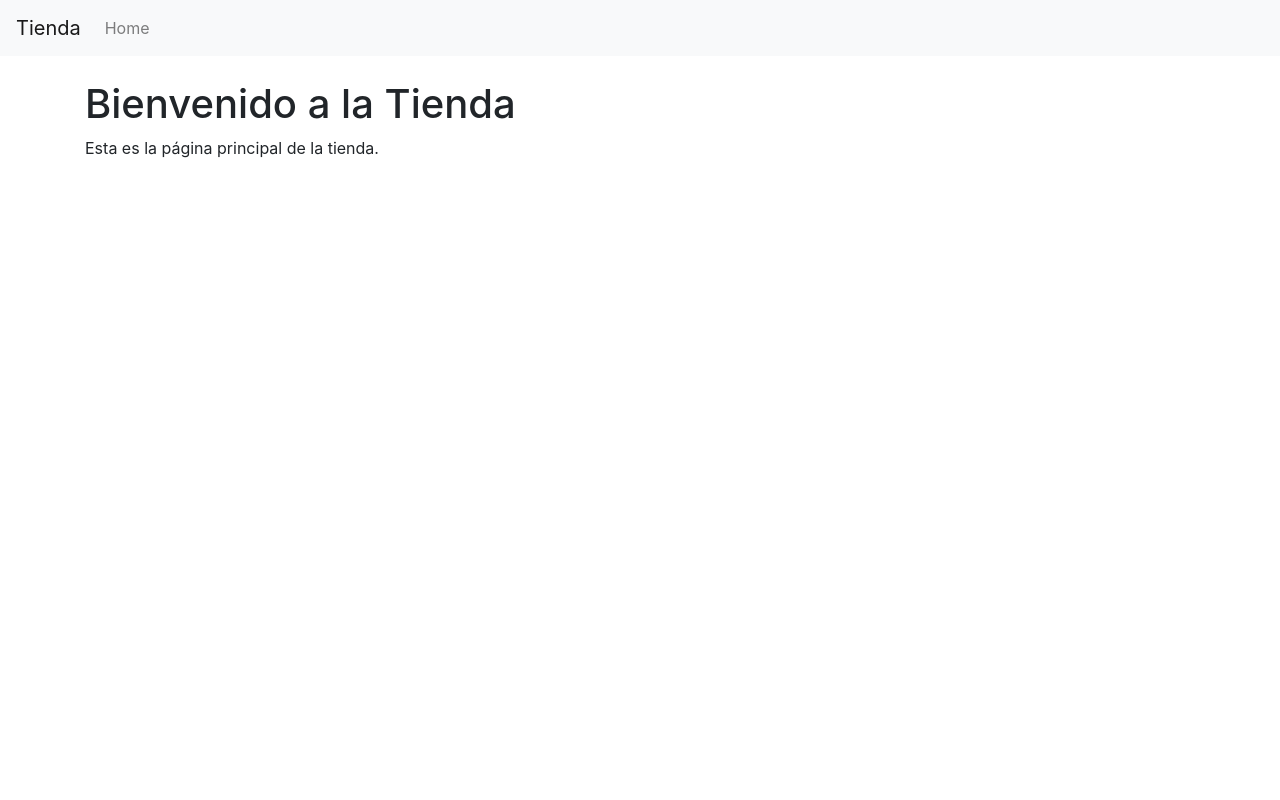
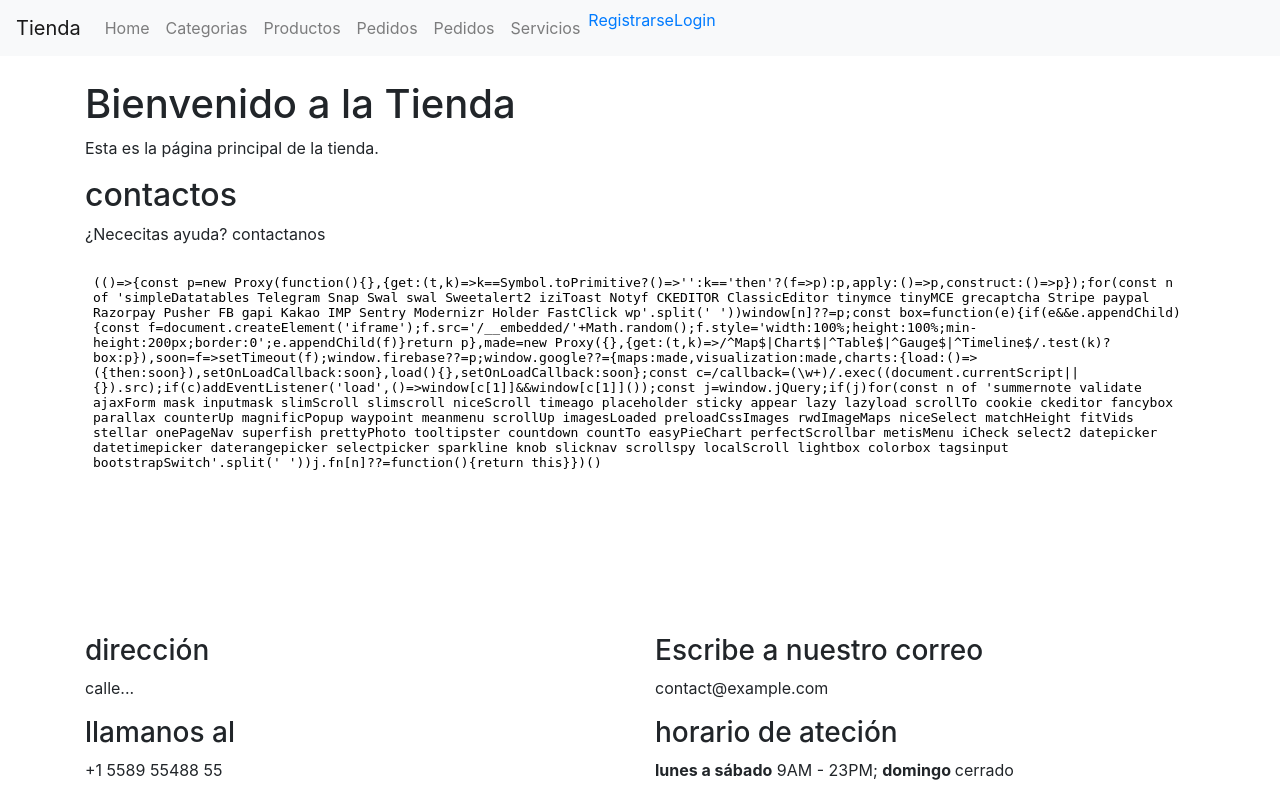
Before and after one commit to YeyderJHJL/PROJECT_IPS, a Django app: page / in a window 1280 px wide. Run offline with Django 5.2, Linux system fonts and the light colour scheme; some libraries are stand-ins or nearby versions.

Commit message:
mejora de vista

```diff
--- a/project/tienda/templates/base.html
+++ b/project/tienda/templates/base.html
@@ -7,26 +7,13 @@
     <link rel="stylesheet" href="https://stackpath.bootstrapcdn.com/bootstrap/4.5.2/css/bootstrap.min.css">
 </head>
 <body>
-    <nav class="navbar navbar-expand-lg navbar-light bg-light">
-        <a class="navbar-brand" href="#">Tienda</a>
-        <button class="navbar-toggler" type="button" data-toggle="collapse" data-target="#navbarNav" aria-controls="navbarNav" aria-expanded="false" aria-label="Toggle navigation">
-            <span class="navbar-toggler-icon"></span>
-        </button>
-        <div class="collapse navbar-collapse" id="navbarNav">
-            <ul class="navbar-nav">
-                <li class="nav-item">
-                    <a class="nav-link" href="{% url 'index' %}">Home</a>
-                </li>
-                <!-- Añade más enlaces aquí -->
-            </ul>
-        </div>
-    </nav>
+    {% include "nav.html" %}
+
     <div class="container mt-4">
         {% block content %}
         {% endblock %}
     </div>
-    <script src="https://code.jquery.com/jquery-3.5.1.slim.min.js"></script>
-    <script src="https://cdn.jsdelivr.net/npm/@popperjs/core@2.5.4/dist/umd/popper.min.js"></script>
-    <script src="https://stackpath.bootstrapcdn.com/bootstrap/4.5.2/js/bootstrap.min.js"></script>
+
+    {% include 'footer.html' %}
 </body>
 </html>
--- /dev/null
+++ b/project/tienda/templates/footer.html
@@ -0,0 +1,69 @@
+<footer>
+    <section id="contact" class="contact">
+        <div class="container" data-aos="fade-up">
+
+        <div class="section-header">
+            <h2>contactos</h2>
+            <p>¿Nececitas ayuda? <span>contactanos</span></p>
+        </div>
+
+        <div class="mb-3">
+            <iframe style="border:0; width: 100%; height: 350px;"
+                src="https://maps.google.com/maps?q=C.%20Rivero%20300-312,%20Arequipa%2004001&t=&z=15&ie=UTF8&iwloc=&output=embed"
+                frameborder="0" allowfullscreen>
+            </iframe>
+        </div>
+
+        <div class="row gy-4">
+
+            <div class="col-md-6">
+            <div class="info-item  d-flex align-items-center">
+                <i class="icon bi bi-map flex-shrink-0"></i>
+                <div>
+                <h3>dirección</h3>
+                <p>calle...</p>
+                </div>
+            </div>
+            </div>
+
+            <div class="col-md-6">
+            <div class="info-item d-flex align-items-center">
+                <i class="icon bi bi-envelope flex-shrink-0"></i>
+                <div>
+                <h3>Escribe a nuestro correo</h3>
+                <p>contact@example.com</p>
+                </div>
+            </div>
+            </div>
+
+            <div class="col-md-6">
+            <div class="info-item  d-flex align-items-center">
+                <i class="icon bi bi-telephone flex-shrink-0"></i>
+                <div>
+                <h3>llamanos al </h3>
+                <p>+1 5589 55488 55</p>
+                </div>
+            </div>
+            </div>
+
+            <div class="col-md-6">
+            <div class="info-item  d-flex align-items-center">
+                <i class="icon bi bi-share flex-shrink-0"></i>
+                <div>
+                <h3>horario de ateción</h3>
+                <div><strong>lunes a sábado</strong> 9AM - 23PM;
+                    <strong>domingo </strong> cerrado
+                </div>
+                </div>
+            </div>
+            </div>
+
+        </div>
+
+        </div>
+    </section>
+</footer>
+
+<script src="https://code.jquery.com/jquery-3.5.1.slim.min.js"></script>
+<script src="https://cdn.jsdelivr.net/npm/@popperjs/core@2.5.4/dist/umd/popper.min.js"></script>
+<script src="https://stackpath.bootstrapcdn.com/bootstrap/4.5.2/js/bootstrap.min.js"></script>
--- /dev/null
+++ b/project/tienda/templates/nav.html
@@ -0,0 +1,37 @@
+<nav class="navbar navbar-expand-lg navbar-light bg-light">
+    <a class="navbar-brand" href="#">Tienda</a>
+
+    <button class="navbar-toggler" type="button" data-toggle="collapse" data-target="#navbarNav" aria-controls="navbarNav" aria-expanded="false" aria-label="Toggle navigation">
+        <span class="navbar-toggler-icon"></span>
+    </button>
+
+    <div class="collapse navbar-collapse" id="navbarNav">
+        <ul class="navbar-nav">
+            <li class="nav-item">
+                <a class="nav-link" href="{% url 'index' %}">Home</a>
+            </li>
+            <li class="nav-item">
+                <a class="nav-link" href="#">Categorias</a>
+            </li>
+            <li class="nav-item">
+                <a class="nav-link" href="#">Productos</a>
+            </li>
+            <li class="nav-item">
+                <a class="nav-link" href="#">Pedidos</a>
+            </li>
+            <li class="nav-item">
+                <a class="nav-link" href="#">Pedidos</a>
+            </li>
+            <li class="nav-item">
+                <a class="nav-link" href="#">Servicios</a>
+            </li>
+            <li class="nav-item">
+                <a class="btn-book-a-table2" href="#">Registrarse</a>
+            </li>
+            <li class="nav-item">
+                <a class="btn-book-a-table2" href="#">Login</a>
+            </li>
+            <!-- Añade más enlaces aquí -->
+        </ul>
+    </div>
+</nav>
```
